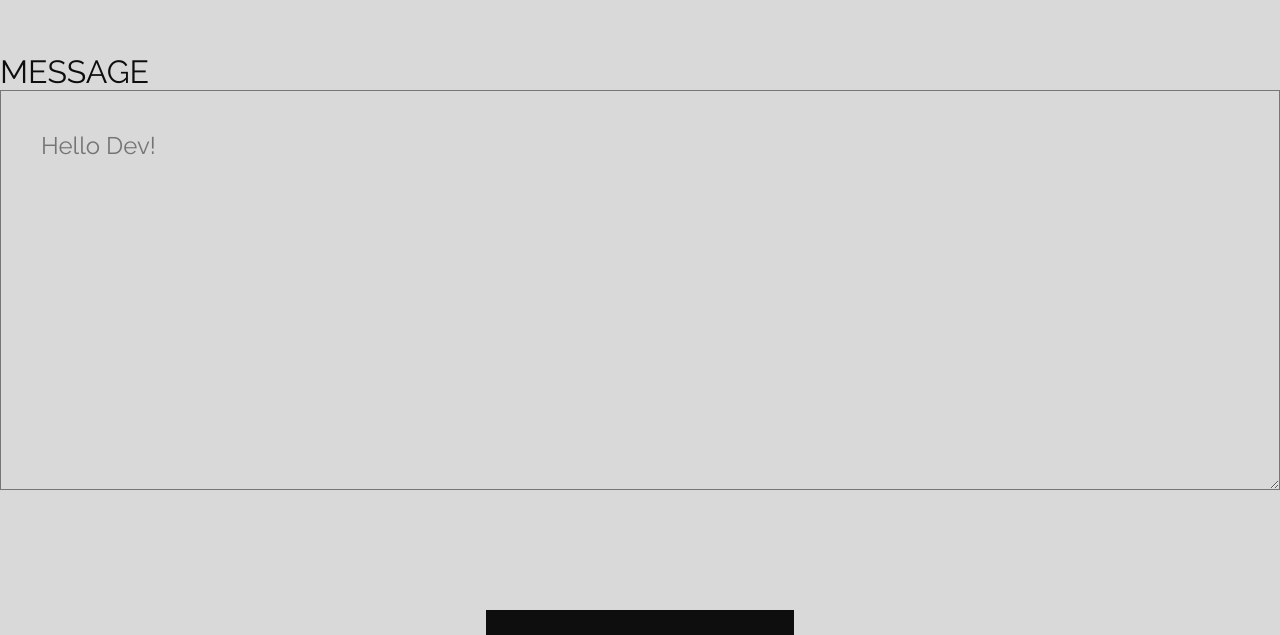
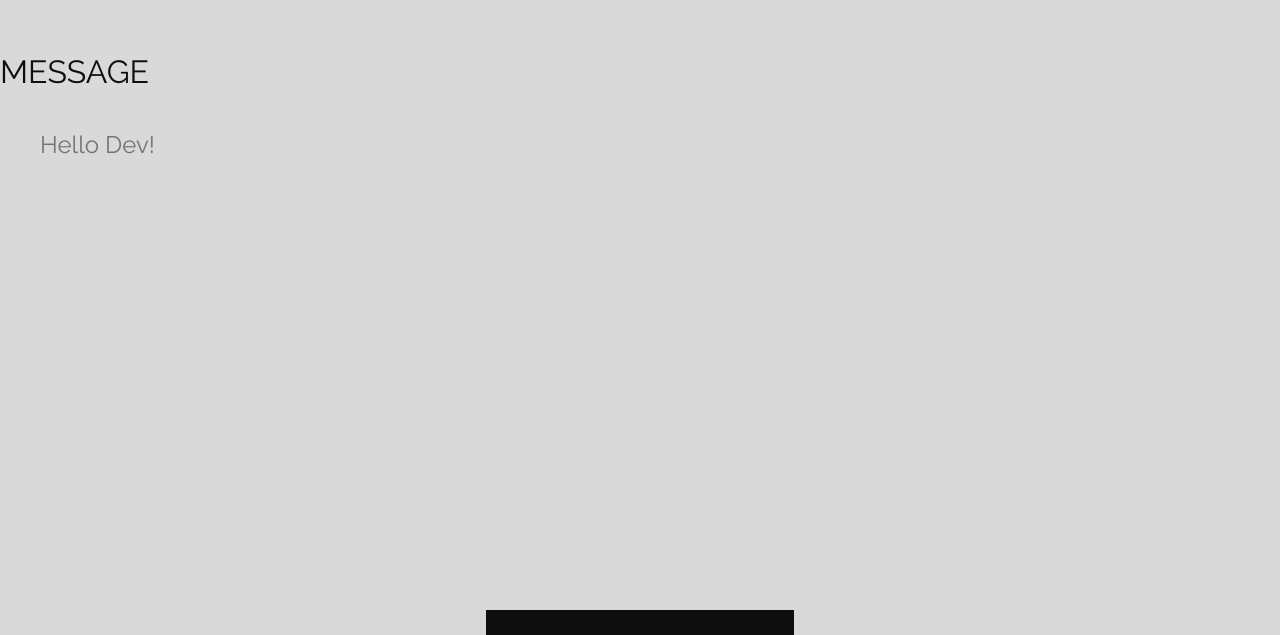
Before and after one commit to Malal0/MyPortfolio, a React (Vite) app: page / in a window 1280 px wide. Shown: the part 6940-7575 px from the top of the page. Built offline with nearby package versions, Linux system fonts and the light colour scheme.

Commit message:
updated contact

```diff
--- a/src/components/Contact.jsx
+++ b/src/components/Contact.jsx
@@ -4,24 +4,42 @@ import LinkedinIcon from '../assets/images/linkedinlogo.svg'
 import './contact.css'
 
 function Contact() {
+    const name = document.getElementById('fullName');
+    const email = document.getElementById('email');
+    const message = document.getElementById('message');
+    const info = {
+        fullName: '',
+        email: '',
+        message: ''
+    }
+
+    const getMessage = () => {
+        console.log(name.value, email.value, message.value);
+        // name.value = '';
+        // email.value = '';
+        // message.value = '';
+    }
+
     return (
         <div className='Contact-Section'>
             <h3>contact me</h3>
-            <form>
+            <form action="josue_mar@protonmail.com"
+                method="POST"
+                enctype="multipart/form-data">
                 <div className='flex-r'>
                     <div className='flex-c'>
                         <label>full name</label>
-                        <input type='text' placeholder='YOUR NAME'></input>
+                        <input type='text' placeholder='YOUR NAME' id='fullName'></input>
                     </div>
                     <div className='flex-c'>
                         <label>email</label>
-                        <input type='text' placeholder='EMAIL'></input>
+                        <input type='email' placeholder='EMAIL' id='email' required></input>
                     </div>
                 </div>
                 <div className='flex-c'>
                     <label>message</label>
                     <div className='message-container'>
-                        <textarea className='message' placeholder='Hello Dev!'></textarea>
+                        <textarea className='message' placeholder='Hello Dev!' id='message'></textarea>
                     </div>
                 </div>
             </form>
@@ -31,7 +49,7 @@ function Contact() {
                     <a href='https://www.linkedin.com/in/josu%C3%A9-martinez-web-developer/' target='_blank'><img src={LinkedinIcon} className="logo-link" alt="LinkedIn link" /></a>
                 </div>
                 {/* <div> */}
-                <button>send</button>
+                <button onClick={getMessage} type="submit" value="Submit">send</button>
                 {/* </div> */}
             </div>
         </div>
--- a/src/components/contact.css
+++ b/src/components/contact.css
@@ -84,3 +84,10 @@
     /* box-shadow: 0 0 50px rgba(255, 255, 255, 0.25); */
     filter: drop-shadow(0 0 50px rgba(255, 255, 255, 0.25));
 }
+
+.Contact-Section textarea {
+    resize: none;
+    outline: none;
+    border: none;
+    color: var(--dark-grey);
+}
```
